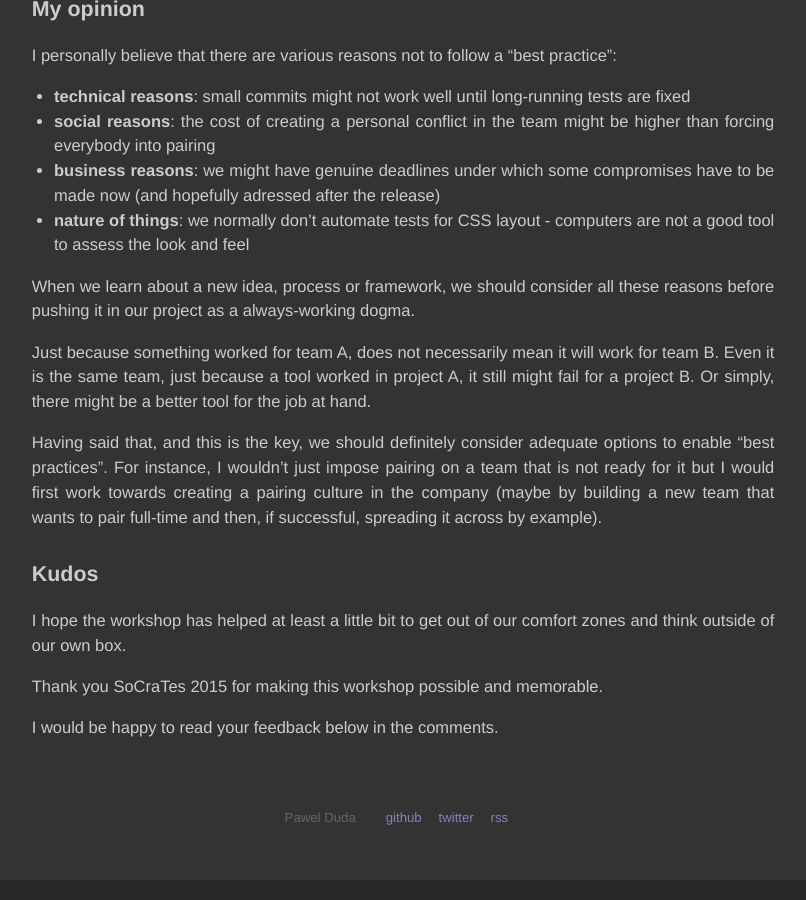
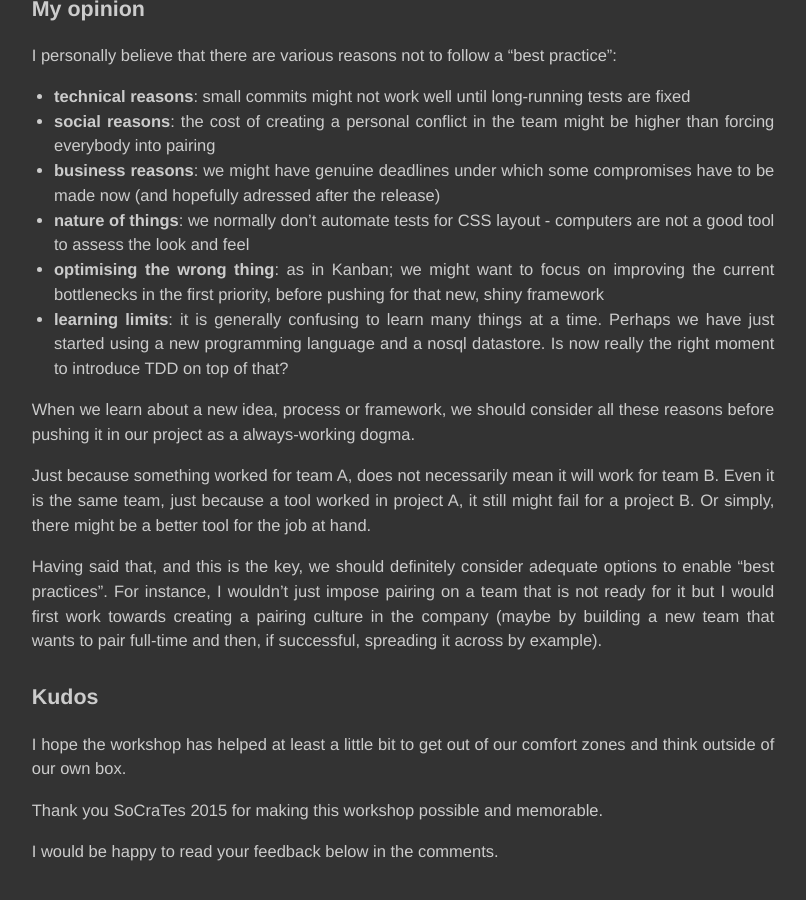
Before and after one commit to unclejamal/unclejamal.github.io, a Jekyll site: the page built from _posts/2015-08-31-catmatic.markdown, in a window 1280 px wide and 900 px high, scrolled down 2509 px. Shown: the whole window, without its empty margins (237-1043 px from the left). Built offline with Jekyll 4.4.1, drawn with Linux system fonts in a browser that asks for light colours; Markdown is read by kramdown in place of the engine named in the settings; comment, search, counter and statistics services are not loaded.

Commit message:
further clarifications for Catmatic

```diff
--- a/_posts/2015-08-31-catmatic.markdown
+++ b/_posts/2015-08-31-catmatic.markdown
@@ -67,6 +67,8 @@ I personally believe that there are various reasons not to follow a "best practi
 - **social reasons**: the cost of creating a personal conflict in the team might be higher than forcing everybody into pairing
 - **business reasons**: we might have genuine deadlines under which some compromises have to be made now (and hopefully adressed after the release)
 - **nature of things**: we normally don't automate tests for CSS layout - computers are not a good tool to assess the look and feel
+- **optimising the wrong thing**: as in Kanban; we might want to focus on improving the current bottlenecks in the first priority, before pushing for that new, shiny framework
+- **learning limits**: it is generally confusing to learn many things at a time. Perhaps we have just started using a new programming language and a nosql datastore. Is now really the right moment to introduce TDD on top of that?
 
 When we learn about a new idea, process or framework, we should consider all these reasons before pushing it in our project as a always-working dogma.
 
```
